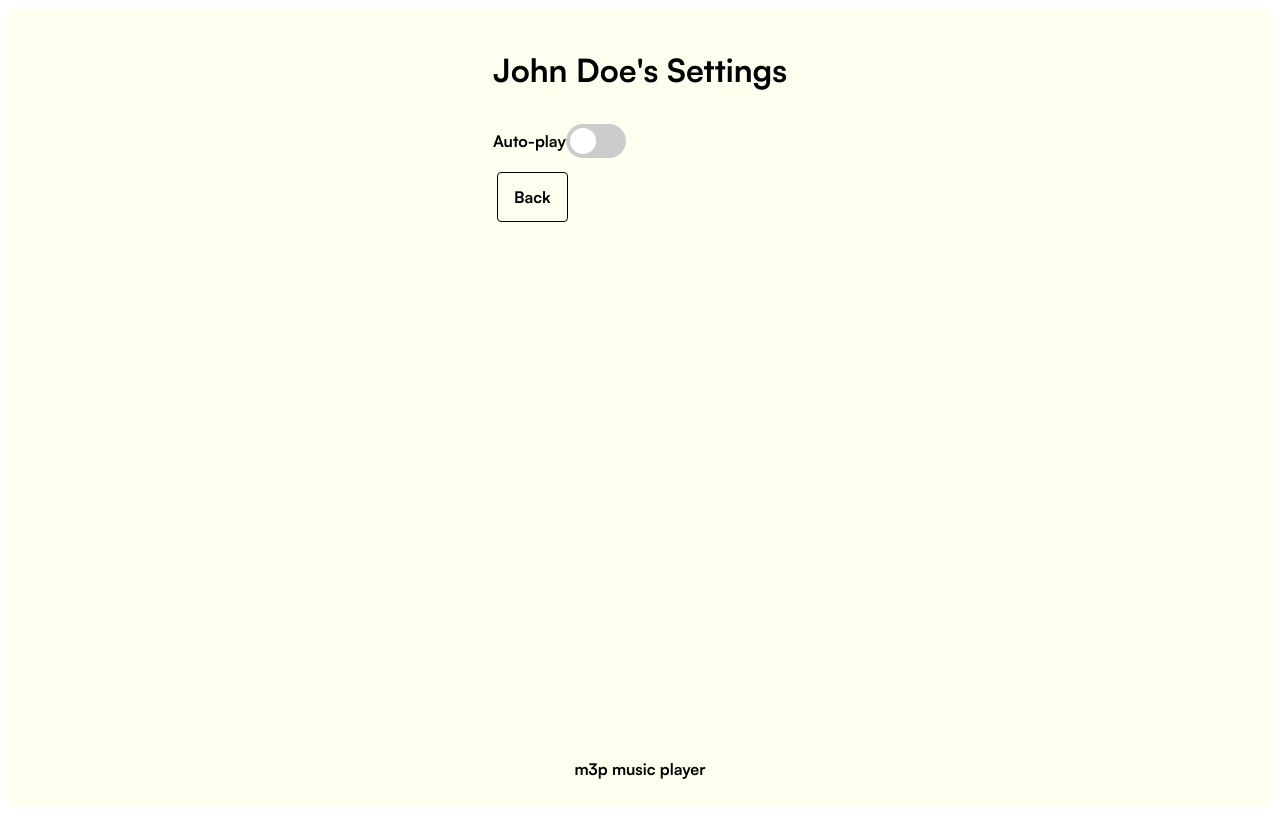
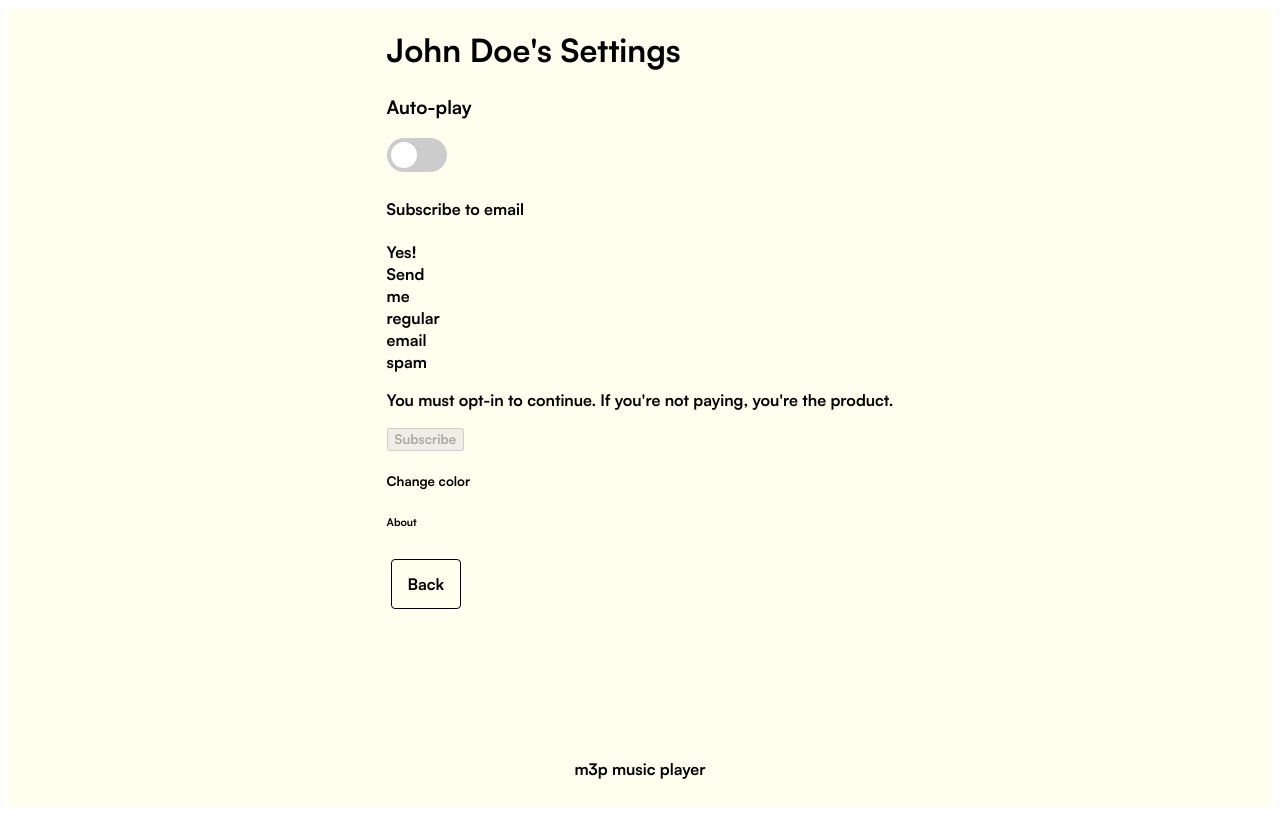
Before and after one commit to autumnWindigo/m3p, a SvelteKit app: page /settings in a window 1280 px wide. Built offline with nearby package versions, Linux system fonts and the light colour scheme.

Commit message:
Additions to settings page

```diff
--- a/src/routes/settings/+page.svelte
+++ b/src/routes/settings/+page.svelte
@@ -2,6 +2,7 @@
 <script>
     let userName = "John Doe";
     let isAutoPlayEnabled = false;
+	let yes = false;
 
     function toggleAutoPlay() {
         isAutoPlayEnabled = !isAutoPlayEnabled;
@@ -10,19 +11,31 @@
     }
 </script>
 
-<div class="settings-container">
-    <h1>{userName}'s Settings</h1>
+<main>
+	<h1>{userName}'s Settings</h1>
+	<h3>Auto-play</h3>
+	<label>
+		<input type="checkbox" bind:checked={isAutoPlayEnabled}/>
+		<span class="slider"></span>
+	</label>
+	<h4>Subscribe to email</h4>
+	<label>
+		<input type="checkbox" bind:checked={yes} />
+		Yes! Send me regular email spam
+	</label>
+	{#if yes}
+	<p>Thank you. We will bombard your inbox and sell your personal details.</p>
+	{:else}
+	<p>You must opt-in to continue. If you're not paying, you're the product.</p>
+	{/if}
+	<button disabled={!yes}> Subscribe </button>
 
-    <div class="auto-play-toggle">
-        <p>Auto-play</p>
-        <label>
-            <input type="checkbox" bind:checked={isAutoPlayEnabled} />
-            <span class="slider"></span>
-        </label>
-    </div>
+	<h5>Change color</h5>
+	<h6>About</h6>
+	<a href="/">Back</a>
 
-    <a href="/">Back</a>
-</div>
+</main>
+
 
 <style>
     /* Add styling for the settings page */
```
